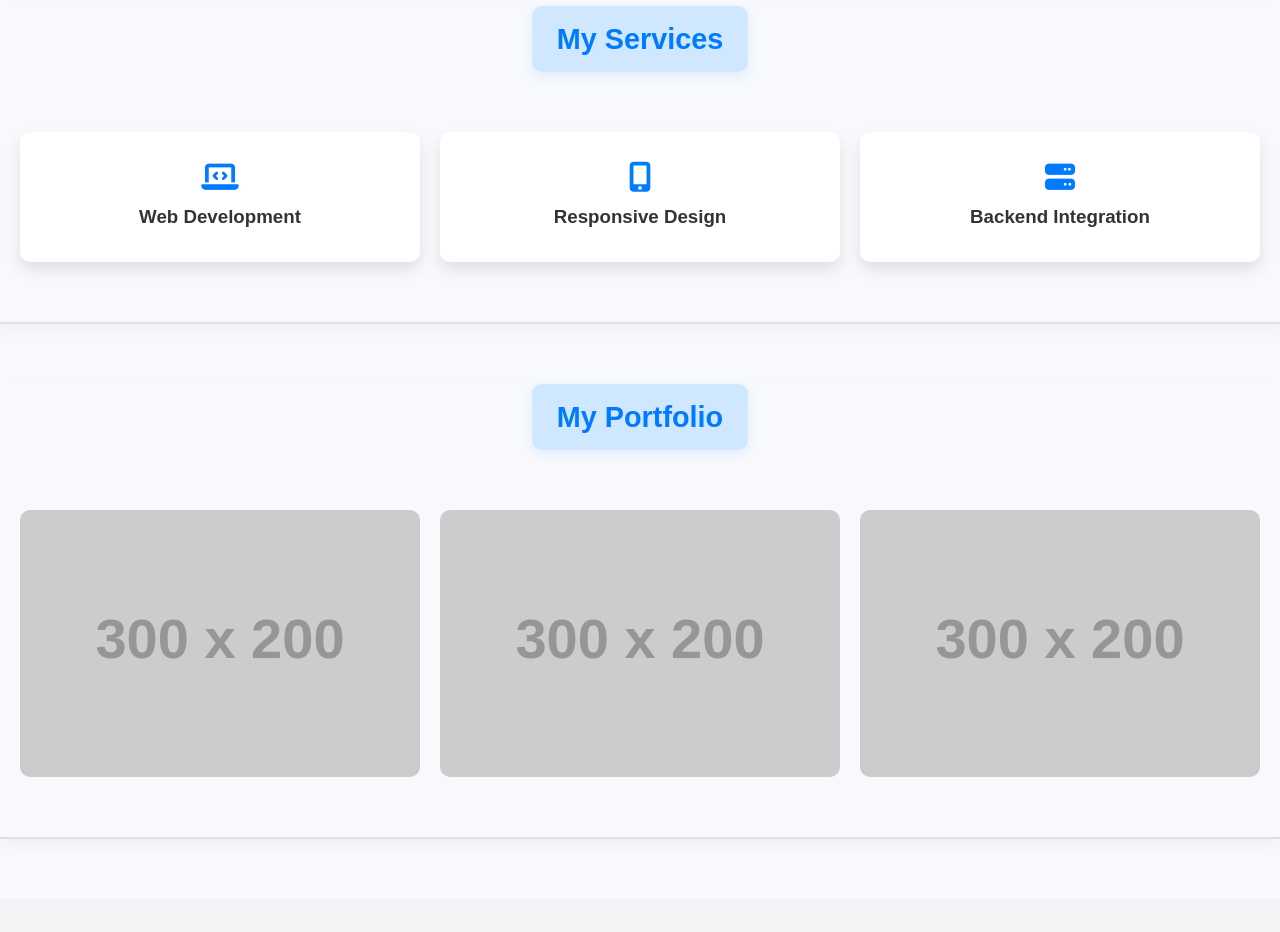
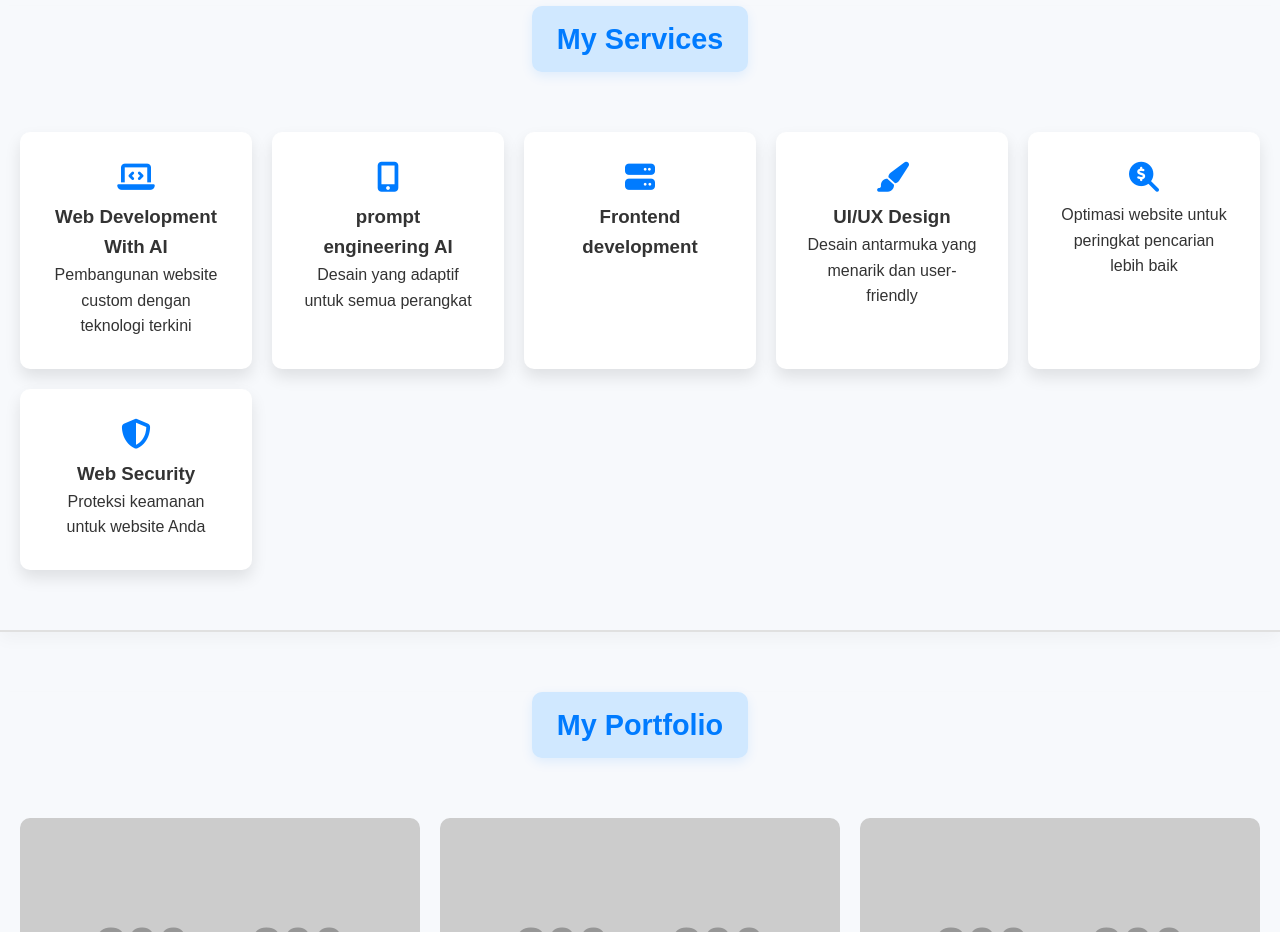
Before and after one commit to Evildeye/Personal_Landing_Page_Husen, a plain HTML site: page index.html in a window 1280 px wide. Shown: the part 940-1872 px from the top of the page. Drawn offline with Linux system fonts and the light colour scheme; placeholder pictures from the web are drawn by us.

Commit message:
Update index.html

```diff
--- a/index.html
+++ b/index.html
@@ -61,15 +61,34 @@
   <div class="service-grid">
     <div class="service-box">
       <i class="fas fa-laptop-code"></i>
-        <h3>Web Development</h3>
+      <h3>Web Development With AI</h3>
+      <p>Pembangunan website custom dengan teknologi terkini</p>
     </div>
     <div class="service-box">
       <i class="fas fa-mobile-alt"></i>
-        <h3>Responsive Design</h3>
+      <h3>prompt engineering AI </h3>
+      <p>Desain yang adaptif untuk semua perangkat</p>
     </div>
     <div class="service-box">
       <i class="fas fa-server"></i>
-        <h3>Backend Integration</h3>
+      <h3>Frontend development</h3>
+      <p></p>
+    </div>
+    <!-- Tambahan services baru -->
+    <div class="service-box">
+      <i class="fas fa-paint-brush"></i>
+      <h3>UI/UX Design</h3>
+      <p>Desain antarmuka yang menarik dan user-friendly</p>
+    </div>
+    <div class="service-box">
+      <i class="fas fa-search-dollar"></i>
+      <h3></h3>
+      <p>Optimasi website untuk peringkat pencarian lebih baik</p>
+    </div>
+    <div class="service-box">
+      <i class="fas fa-shield-alt"></i>
+      <h3>Web Security</h3>
+      <p>Proteksi keamanan untuk website Anda</p>
     </div>
   </div>
       </section>
```
Lines whose indentation alone changed are shown as unchanged.
